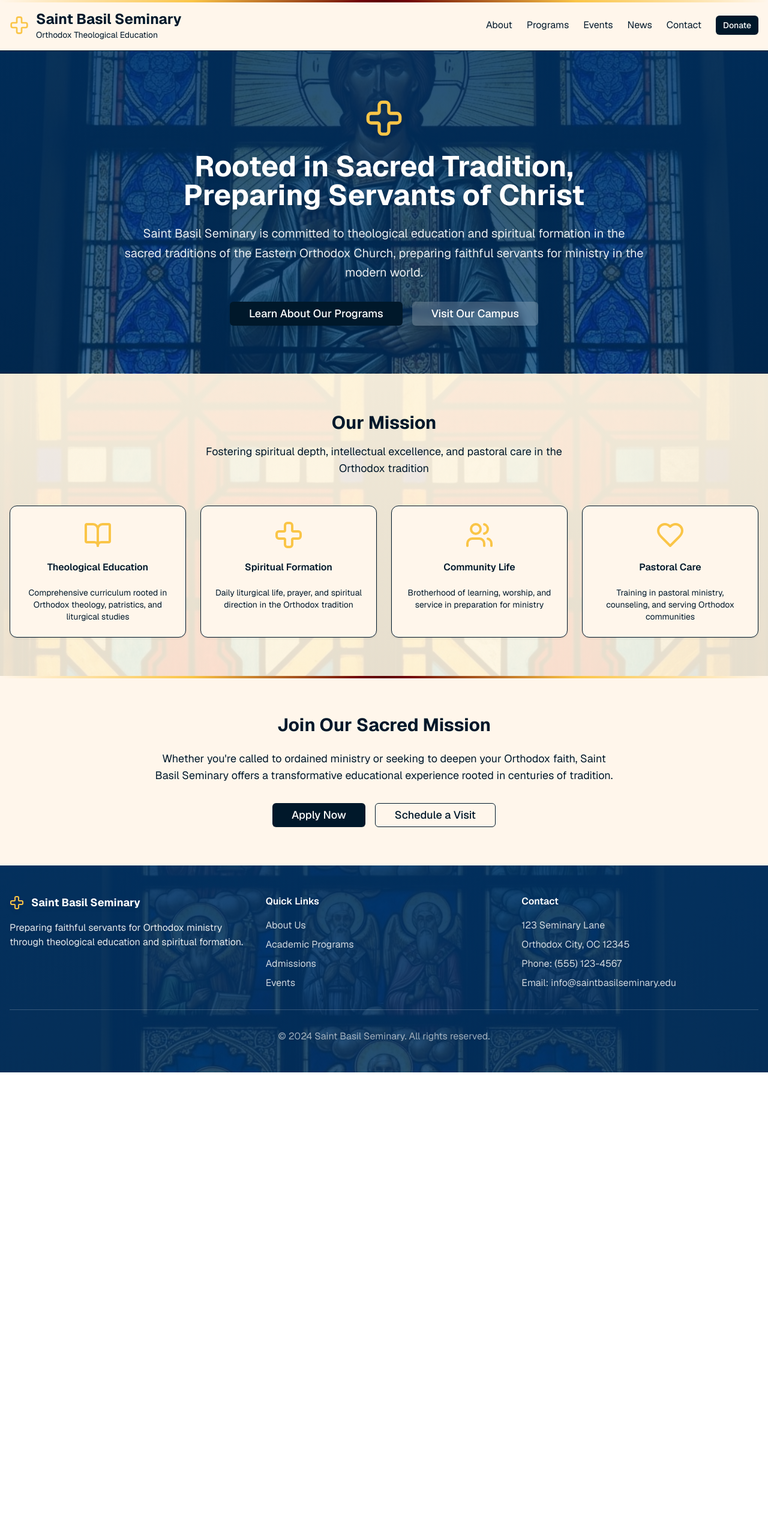
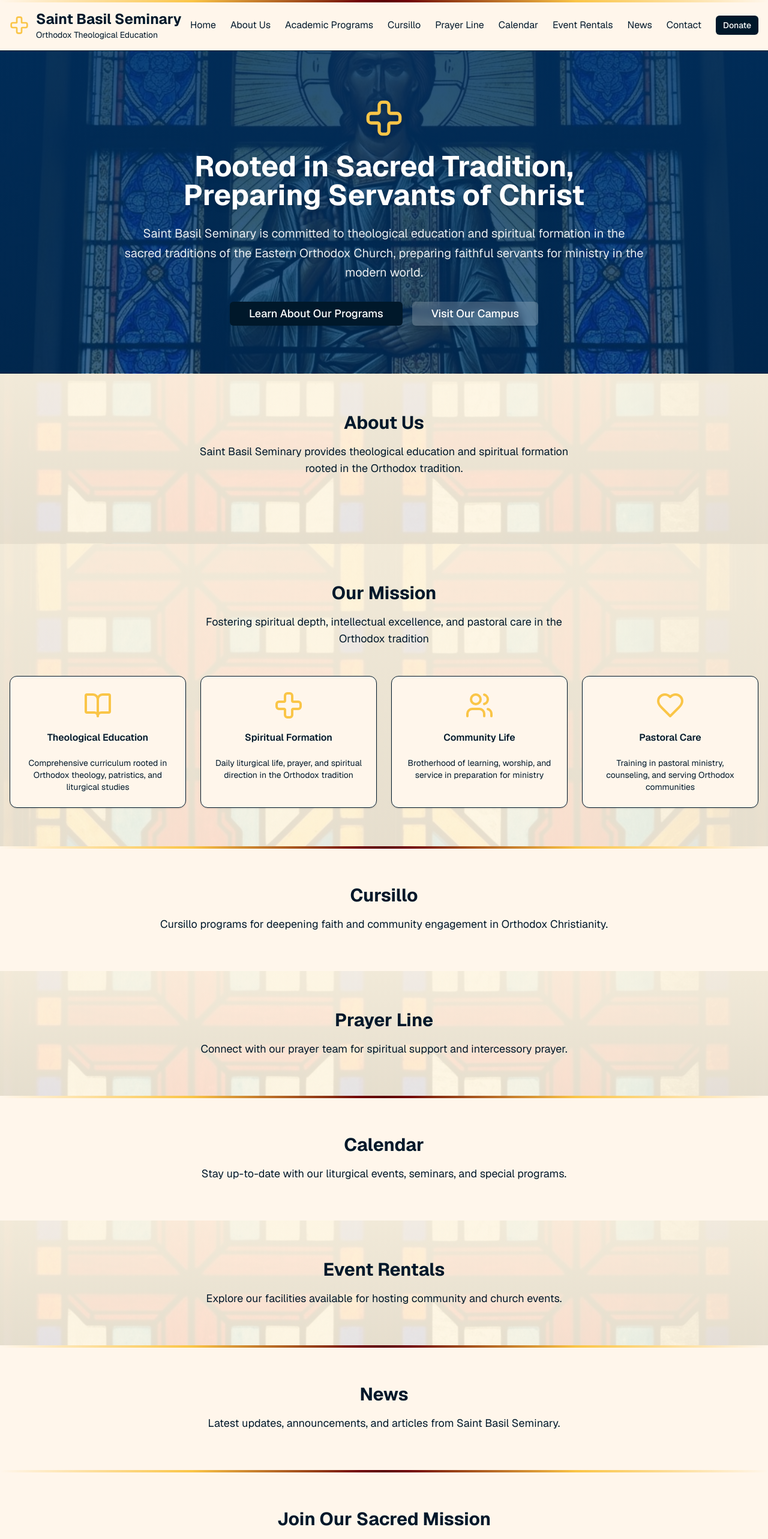
Before and after one commit to divij-pawar/st-basils-church, a Next.js app: page / in a window 1280 px wide. Shown: the top 2566 px of the page at 60% size. Before the commit the page ends 1788 px from the top, so only its background shows below. Built offline with nearby package versions, Linux system fonts and the light colour scheme.

Commit message:
updated nav bar

```diff
--- a/app/page.tsx
+++ b/app/page.tsx
@@ -4,7 +4,7 @@ import { Cross, BookOpen, Users, Heart } from "lucide-react"
 
 export default function HomePage() {
   return (
-    <div className="min-h-screen bg-background">
+    <div className="min-h-screen bg-background" id="home">
       {/* Header */}
       <header className="border-b border-border bg-card orthodox-border">
         <div className="container mx-auto px-4 py-4">
@@ -17,14 +17,26 @@ export default function HomePage() {
               </div>
             </div>
             <nav className="hidden md:flex items-center gap-6">
-              <a href="#about" className="text-foreground hover:text-accent transition-colors">
-                About
+              <a href="#home" className="text-foreground hover:text-accent transition-colors">
+                Home
               </a>
-              <a href="#programs" className="text-foreground hover:text-accent transition-colors">
-                Programs
+              <a href="#about-us" className="text-foreground hover:text-accent transition-colors">
+                About Us
               </a>
-              <a href="#events" className="text-foreground hover:text-accent transition-colors">
-                Events
+              <a href="#academic-programs" className="text-foreground hover:text-accent transition-colors">
+                Academic Programs
+              </a>
+              <a href="#cursillo" className="text-foreground hover:text-accent transition-colors">
+                Cursillo
+              </a>
+              <a href="#prayer-line" className="text-foreground hover:text-accent transition-colors">
+                Prayer Line
+              </a>
+              <a href="#calendar" className="text-foreground hover:text-accent transition-colors">
+                Calendar
+              </a>
+              <a href="#event-rentals" className="text-foreground hover:text-accent transition-colors">
+                Event Rentals
               </a>
               <a href="#news" className="text-foreground hover:text-accent transition-colors">
                 News
@@ -54,22 +66,34 @@ export default function HomePage() {
             </p>
             <div className="flex flex-col sm:flex-row gap-4 justify-center">
               <Button size="lg" className="text-lg px-8 shadow-lg">
-                Learn About Our Programs
+                <a href="#academic-programs">Learn About Our Programs</a>
               </Button>
               <Button
                 variant="secondary"
                 size="lg"
                 className="text-lg px-8 bg-white/20 backdrop-blur-sm border-white/30 text-white hover:bg-white/30 shadow-lg"
               >
-                Visit Our Campus
+                <a href="#calendar">Visit Our Campus</a>
               </Button>
             </div>
           </div>
         </div>
       </section>
 
-      {/* Features Grid */}
-      <section className="py-16 stained-glass-mission">
+      {/* About Us Section */}
+      <section id="about-us" className="py-16 stained-glass-mission">
+        <div className="container mx-auto px-4">
+          <div className="text-center mb-12">
+            <h3 className="text-3xl font-bold text-foreground mb-4">About Us</h3>
+            <p className="text-lg text-muted-foreground max-w-2xl mx-auto text-pretty">
+              Saint Basil Seminary provides theological education and spiritual formation rooted in the Orthodox tradition.
+            </p>
+          </div>
+        </div>
+      </section>
+
+      {/* Academic Programs / Features Grid */}
+      <section id="academic-programs" className="py-16 stained-glass-mission">
         <div className="container mx-auto px-4">
           <div className="text-center mb-12">
             <h3 className="text-3xl font-bold text-foreground mb-4">Our Mission</h3>
@@ -130,6 +154,56 @@ export default function HomePage() {
         </div>
       </section>
 
+      {/* Cursillo Section */}
+      <section id="cursillo" className="py-16 bg-card orthodox-border">
+        <div className="container mx-auto px-4 text-center">
+          <h3 className="text-3xl font-bold text-foreground mb-4">Cursillo</h3>
+          <p className="text-lg text-muted-foreground text-pretty">
+            Cursillo programs for deepening faith and community engagement in Orthodox Christianity.
+          </p>
+        </div>
+      </section>
+
+      {/* Prayer Line Section */}
+      <section id="prayer-line" className="py-16 stained-glass-mission">
+        <div className="container mx-auto px-4 text-center">
+          <h3 className="text-3xl font-bold text-foreground mb-4">Prayer Line</h3>
+          <p className="text-lg text-muted-foreground text-pretty">
+            Connect with our prayer team for spiritual support and intercessory prayer.
+          </p>
+        </div>
+      </section>
+
+      {/* Calendar Section */}
+      <section id="calendar" className="py-16 bg-card orthodox-border">
+        <div className="container mx-auto px-4 text-center">
+          <h3 className="text-3xl font-bold text-foreground mb-4">Calendar</h3>
+          <p className="text-lg text-muted-foreground text-pretty">
+            Stay up-to-date with our liturgical events, seminars, and special programs.
+          </p>
+        </div>
+      </section>
+
+      {/* Event Rentals Section */}
+      <section id="event-rentals" className="py-16 stained-glass-mission">
+        <div className="container mx-auto px-4 text-center">
+          <h3 className="text-3xl font-bold text-foreground mb-4">Event Rentals</h3>
+          <p className="text-lg text-muted-foreground text-pretty">
+            Explore our facilities available for hosting community and church events.
+          </p>
+        </div>
+      </section>
+
+      {/* News Section */}
+      <section id="news" className="py-16 bg-card orthodox-border">
+        <div className="container mx-auto px-4 text-center">
+          <h3 className="text-3xl font-bold text-foreground mb-4">News</h3>
+          <p className="text-lg text-muted-foreground text-pretty">
+            Latest updates, announcements, and articles from Saint Basil Seminary.
+          </p>
+        </div>
+      </section>
+
       {/* Call to Action */}
       <section className="py-16 bg-card orthodox-border">
         <div className="container mx-auto px-4 text-center">
@@ -151,6 +225,18 @@ export default function HomePage() {
         </div>
       </section>
 
+      {/* Contact Section */}
+      <section id="contact" className="py-16 stained-glass-mission">
+        <div className="container mx-auto px-4 text-center">
+          <h3 className="text-3xl font-bold text-foreground mb-4">Contact</h3>
+          <p className="text-lg text-muted-foreground text-pretty">
+            123 Seminary Lane, Orthodox City, OC 12345 <br />
+            Phone: (555) 123-4567 <br />
+            Email: info@saintbasilseminary.edu
+          </p>
+        </div>
+      </section>
+
       {/* Footer */}
       <footer className="stained-glass-footer text-white py-12">
         <div className="container mx-auto px-4">
@@ -169,23 +255,23 @@ export default function HomePage() {
               <h5 className="font-semibold mb-4 drop-shadow-md">Quick Links</h5>
               <ul className="space-y-2 text-white/80">
                 <li>
-                  <a href="#about" className="hover:text-accent transition-colors drop-shadow-sm">
+                  <a href="#about-us" className="hover:text-accent transition-colors drop-shadow-sm">
                     About Us
                   </a>
                 </li>
                 <li>
-                  <a href="#programs" className="hover:text-accent transition-colors drop-shadow-sm">
+                  <a href="#academic-programs" className="hover:text-accent transition-colors drop-shadow-sm">
                     Academic Programs
                   </a>
                 </li>
                 <li>
-                  <a href="#admissions" className="hover:text-accent transition-colors drop-shadow-sm">
-                    Admissions
+                  <a href="#cursillo" className="hover:text-accent transition-colors drop-shadow-sm">
+                    Cursillo
                   </a>
                 </li>
                 <li>
-                  <a href="#events" className="hover:text-accent transition-colors drop-shadow-sm">
-                    Events
+                  <a href="#event-rentals" className="hover:text-accent transition-colors drop-shadow-sm">
+                    Events Rentals
                   </a>
                 </li>
               </ul>
--- a/package.json
+++ b/package.json
@@ -4,9 +4,9 @@
   "private": true,
   "scripts": {
     "build": "next build",
-    "dev": "next dev",
+    "dev": "next dev -p 4000",
     "lint": "next lint",
-    "start": "next start"
+    "start": "next start -p 4000"
   },
   "dependencies": {
     "@hookform/resolvers": "^3.10.0",
```
Also changed, not shown: 1 other file (tests, documents, lock files or other folders).
